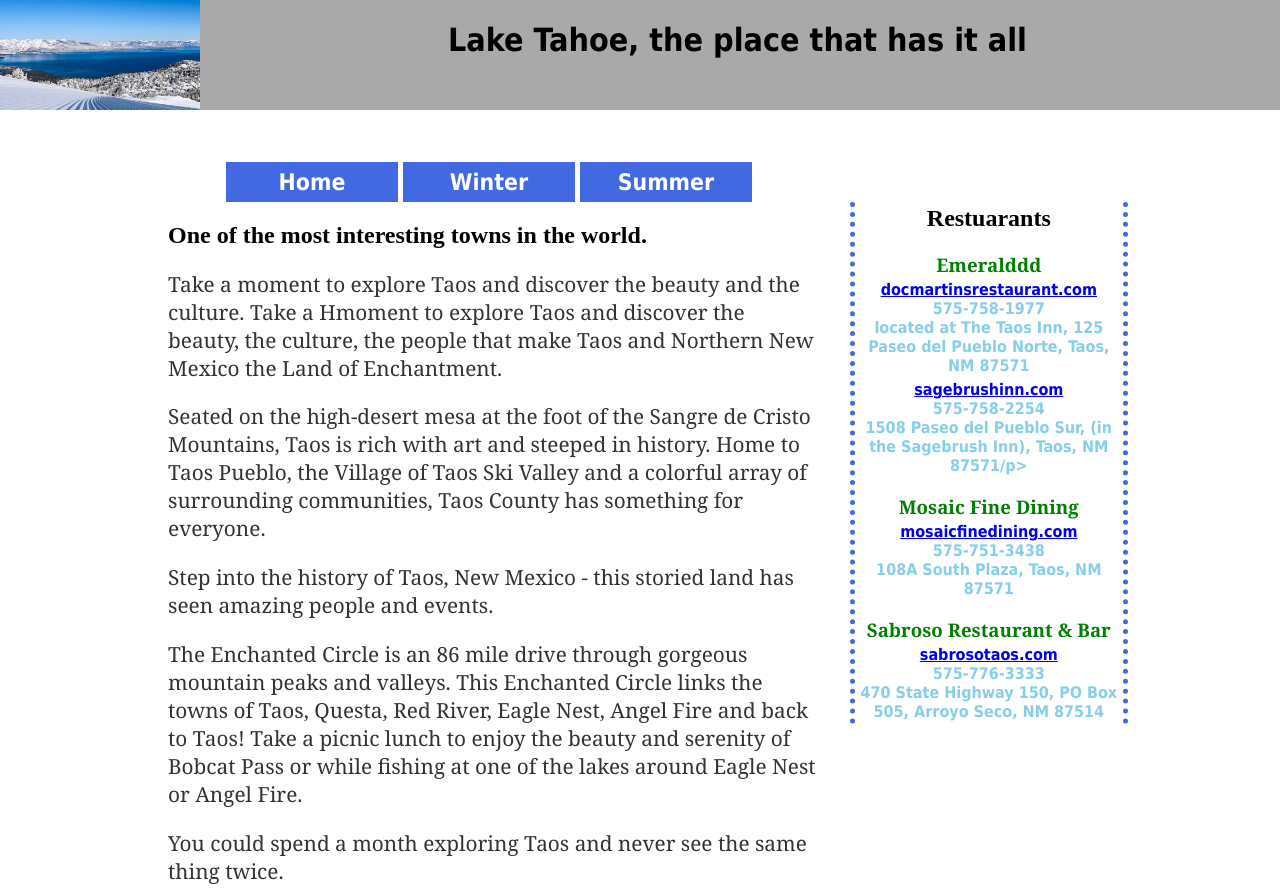
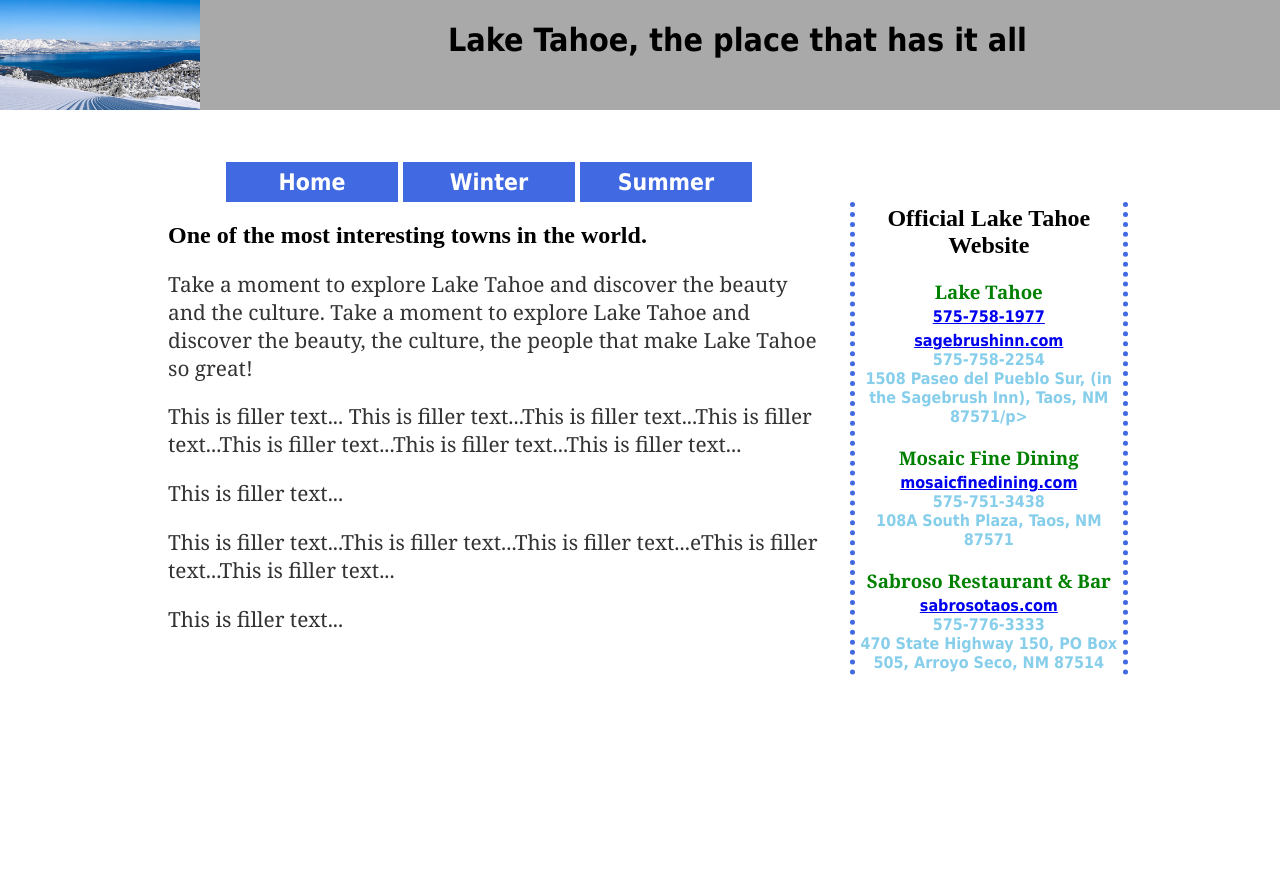
Before and after one commit to jettdembin/laketahoe, a plain HTML site: page index.html in a window 1280 px wide. Shown: the top 888 px of the page. Drawn offline with Linux system fonts and the light colour scheme.

Commit message:
Update index.html

```diff
--- a/index.html
+++ b/index.html
@@ -26,21 +26,21 @@
         </div>
         <div id="content">
             <h2>One of the most interesting towns in the world.</h2>
-            <p>Take a moment to explore Taos and discover the beauty and the culture. Take a Hmoment to explore Taos and discover the beauty, the culture, the people that make Taos and Northern New Mexico the Land of Enchantment.</p>
-            <p>Seated on the high-desert mesa at the foot of the Sangre de Cristo Mountains, Taos is rich with art and steeped in history. Home to Taos Pueblo, the Village of Taos Ski Valley and a colorful array of surrounding communities, Taos County has something for everyone.</p>
-            <p>Step into the history of Taos, New Mexico - this storied land has seen amazing people and events.</p>
-            <p>The Enchanted Circle is an 86 mile drive through gorgeous mountain peaks and valleys. This Enchanted Circle links the towns of Taos, Questa, Red River, Eagle Nest, Angel Fire and back to Taos! Take a picnic lunch to enjoy the beauty and serenity of Bobcat Pass or while fishing at one of the lakes around Eagle Nest or Angel Fire.</p>
-            <p>You could spend a month exploring Taos and never see the same thing twice.</p>
+            <p>Take a moment to explore Lake Tahoe and discover the beauty and the culture. Take a moment to explore Lake Tahoe and discover the beauty, the culture, the people that make Lake Tahoe so great!</p>
+            <p>This is filler text... This is filler text...This is filler text...This is filler text...This is filler text...This is filler text...This is filler text...</p>
+            <p>This is filler text...</p>
+            <p>This is filler text...This is filler text...This is filler text...eThis is filler text...This is filler text...</p>
+            <p>This is filler text...</p>
         </div>
         <div id="sidebar">
             <table class="standout" id="sidebar">
                 <tr>
                     <th>
-                        <h2>Restuarants</h2>
-                        <h3>Emeralddd</h3>
-                        <p><a href="http://www.docmartinsrestaurant.com">docmartinsrestaurant.com</a><br>
+                        <h2>Official Lake Tahoe Website</h2>
+                        <h3>Lake Tahoe</h3>
+                        <p><a href="https://visitinglaketahoe.com/</a><br>
                             575-758-1977<br>
-                            located at The Taos Inn, 125 Paseo del Pueblo Norte, Taos, NM 87571</p>
+                        </p>
                         <h3></h3>
                         <p><a href="http://www.sagebrushinn.com">sagebrushinn.com</a><br>
                             575-758-2254<br>
```
